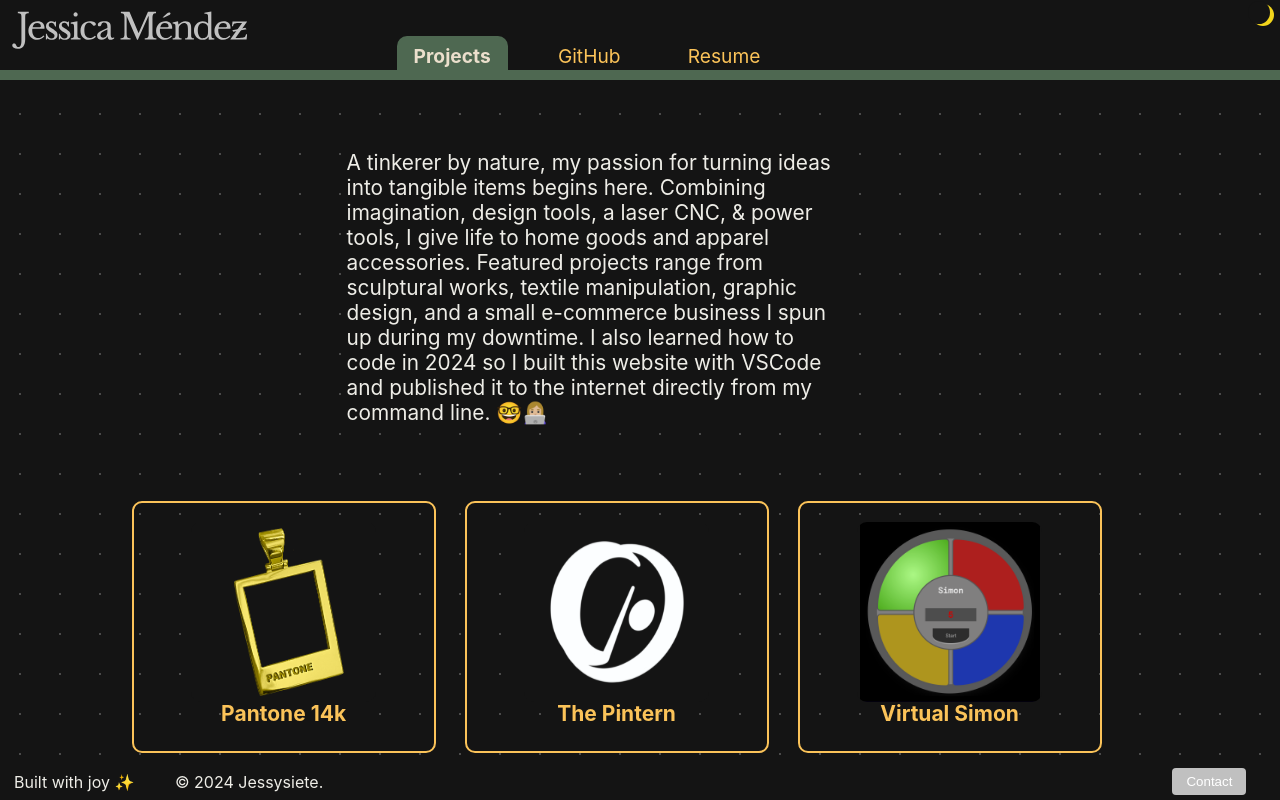
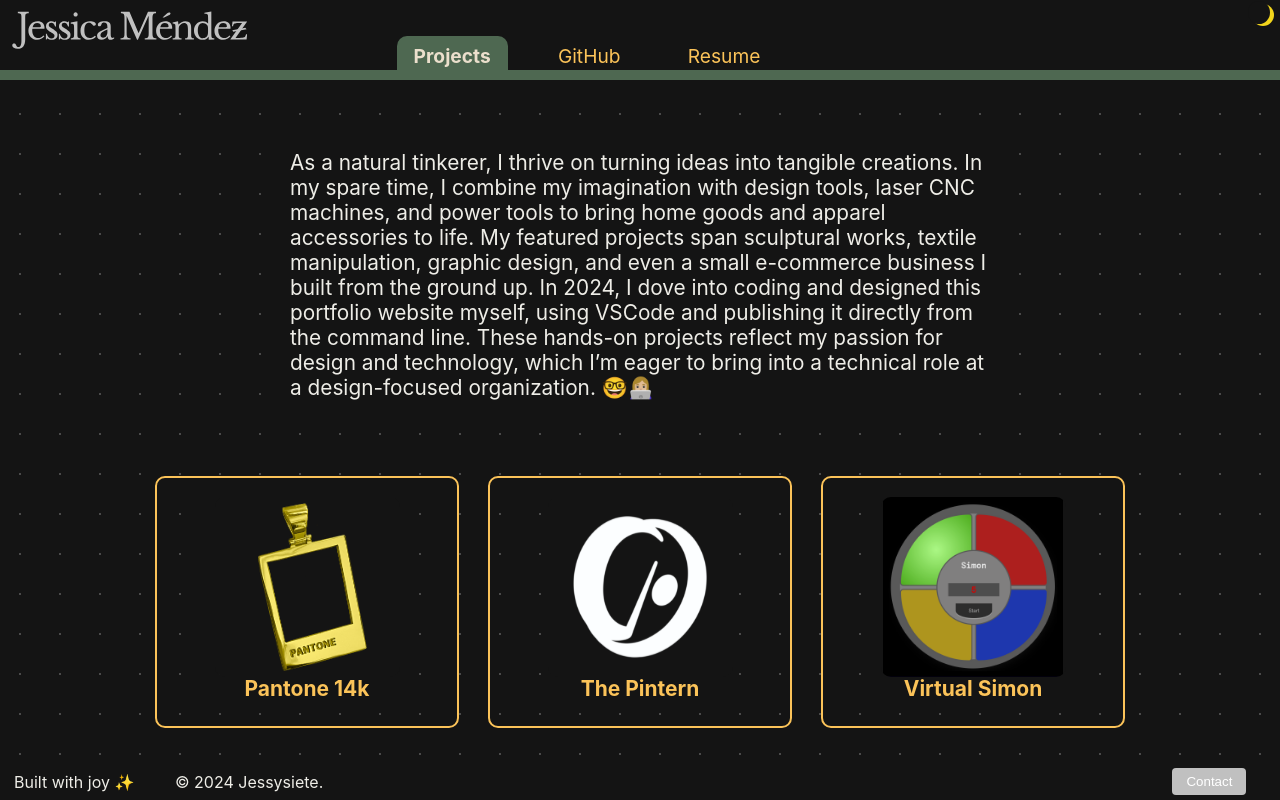
Before and after one commit to jessysiete/portfolio-jessysiete, a React (Vite) app: page /projects in a window 1280 px wide. Shown: the top 800 px of the page. Built offline with nearby package versions, Linux system fonts and the light colour scheme.

Commit message:
projects page - blurb and padding-bottom update

```diff
--- a/src/pages/ProjectsPage/ProjectsPage.css
+++ b/src/pages/ProjectsPage/ProjectsPage.css
@@ -37,7 +37,7 @@
   padding: 0px 15px 0px 15px;
   align-items: center;
   height: 1000px;
-  width: 94%;
+  width: 98%;
 }
 
 
@@ -54,10 +54,10 @@
 
 .about {
   position: relative;
-  margin-left: 0px;
-  margin-right: 40px;
+  margin-left: auto;
+  margin-right: auto;
   min-width: 400px;
-  max-width: 500px;
+  max-width: 700px;
   width: fit-content;
   top: 70px;
   height: fit-content;
@@ -137,7 +137,7 @@
 
 @media (max-width: 600px) {
   .projects-body {
-    padding: 0px 0px 0px 0px;
+    padding: 0px 0px 120px 0px;
     height: 1200px;
   }
 
--- a/src/pages/ProjectsPage/ProjectsPage.jsx
+++ b/src/pages/ProjectsPage/ProjectsPage.jsx
@@ -15,14 +15,7 @@ export default function ProjectsPage() {
       <div className="content">
       {/* <h1 className="heading">Personal Projects</h1> */}
       <p className="about">
-        A tinkerer by nature, my passion for turning ideas into tangible
-items begins here. Combining imagination, design tools, a
-laser CNC, & power tools, I give life to home goods and apparel
-accessories. Featured projects range from sculptural works, textile
-manipulation, graphic design, and a small e-commerce business I spun
-up during my downtime. I also learned how to code in 2024 so I built
-this website with VSCode and published it to the internet directly from my
-command line. 🤓👩🏼‍💻
+      As a natural tinkerer, I thrive on turning ideas into tangible creations. In my spare time, I combine my imagination with design tools, laser CNC machines, and power tools to bring home goods and apparel accessories to life. My featured projects span sculptural works, textile manipulation, graphic design, and even a small e-commerce business I built from the ground up. In 2024, I dove into coding and designed this portfolio website myself, using VSCode and publishing it directly from the command line. These hands-on projects reflect my passion for design and technology, which I’m eager to bring into a technical role at a design-focused organization. 🤓👩🏼‍💻
       </p>
 
       <section className="projects-grid">
```
